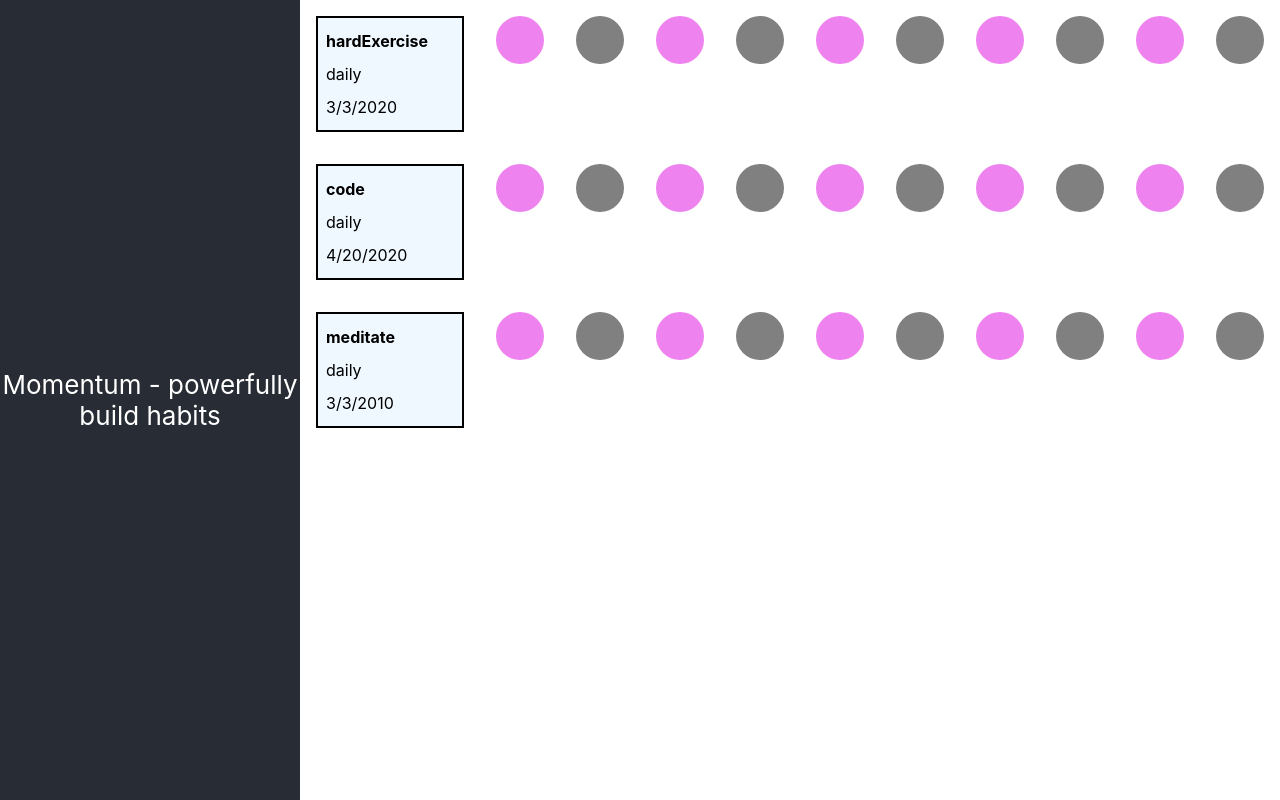
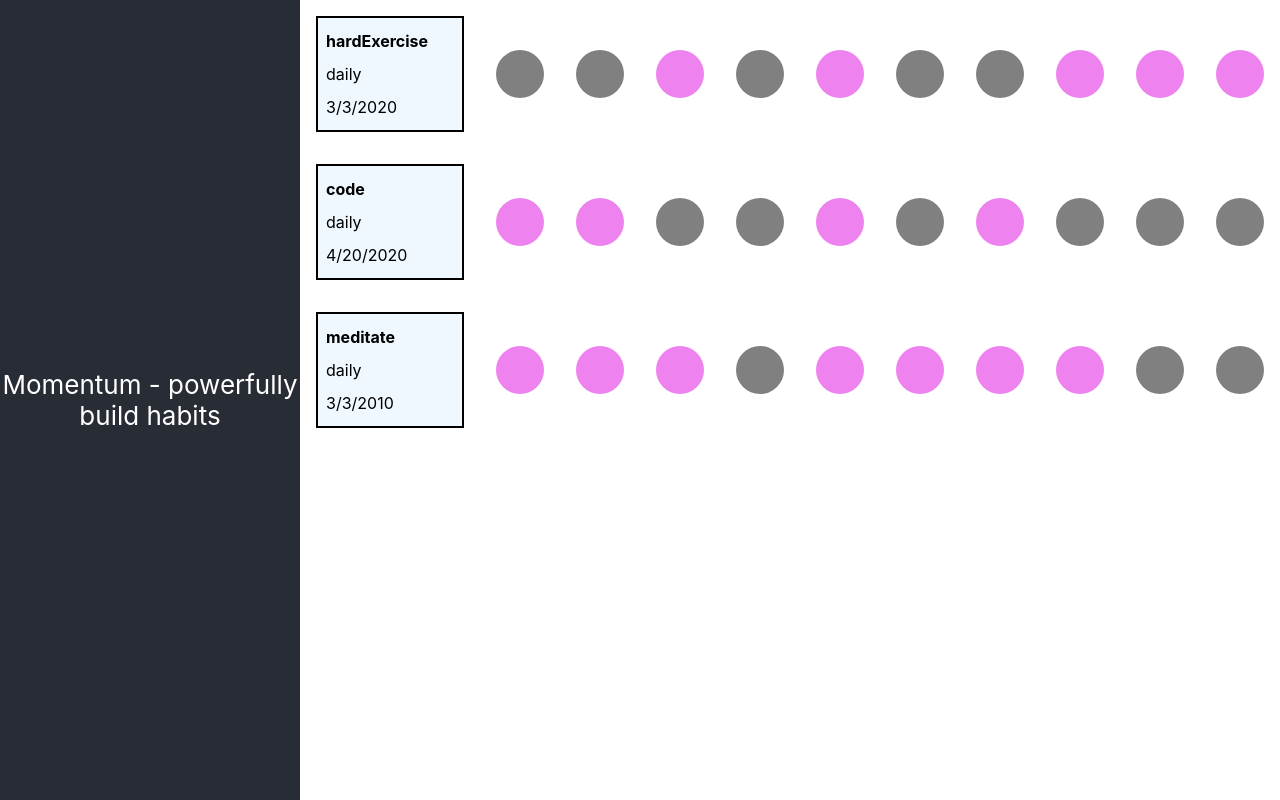
Before and after one commit to methoil/momentum, a React (Create React App) app: page / in a window 1280 px wide. Built offline with nearby package versions, Linux system fonts and the light colour scheme.

Commit message:
refactor - habit-chains component

```diff
--- a/src/App.css
+++ b/src/App.css
@@ -41,6 +41,7 @@
 .time-period-container {
   display: flex;
   flex-direction: row;
+  align-items: center;
 }
 
 .chains-container {
--- a/src/App.tsx
+++ b/src/App.tsx
@@ -1,21 +1,23 @@
 import React from "react";
 import "./App.css";
-import Link from "./components/link";
-import HabitCard from "./components/habit-card";
+import HabitChain from "./components/habit-chain";
 import habits from "./mock-data.json";
 
 function App() {
   const timePeriods = [];
   for (let habit of habits) {
-    const links = [];
-    // for mock, started 10 days ago
-    links.push(<HabitCard habitMeta={habit}></HabitCard>);
+    const history = new Array(10)
+      .fill(null)
+      .map((entry) => Math.random() * 2 > 1);
+    const chainComp = (
+      <HabitChain
+        habitMeta={habit}
+        history={history}
+        key={Math.random()}
+      ></HabitChain>
+    );
 
-    for (let i = 0; i < 10; i++) {
-      links.push(<Link active={!(i % 2)}></Link>);
-    }
-
-    timePeriods.push(<div className="time-period-container">{links}</div>);
+    timePeriods.push(chainComp);
   }
 
   return (
--- /dev/null
+++ b/src/components/habit-chain.tsx
@@ -0,0 +1,22 @@
+import React from "react";
+// import "./habit-chain.scss";
+import Link from "./link";
+import HabitCard from "./habit-card";
+
+interface IProps {
+  history: Array<boolean>;
+  habitMeta: { name: string; type: string; dateStarted: string };
+}
+
+export default function HabitChain(props: IProps) {
+  const { history, habitMeta } = props;
+  const links = [];
+  // for mock, started 10 days ago
+  links.push(<HabitCard habitMeta={habitMeta} key={Math.random()}></HabitCard>);
+
+  for (let day of history) {
+    links.push(<Link active={day} key={Math.random()}></Link>);
+  }
+
+  return <div className="time-period-container">{links}</div>;
+}
```
